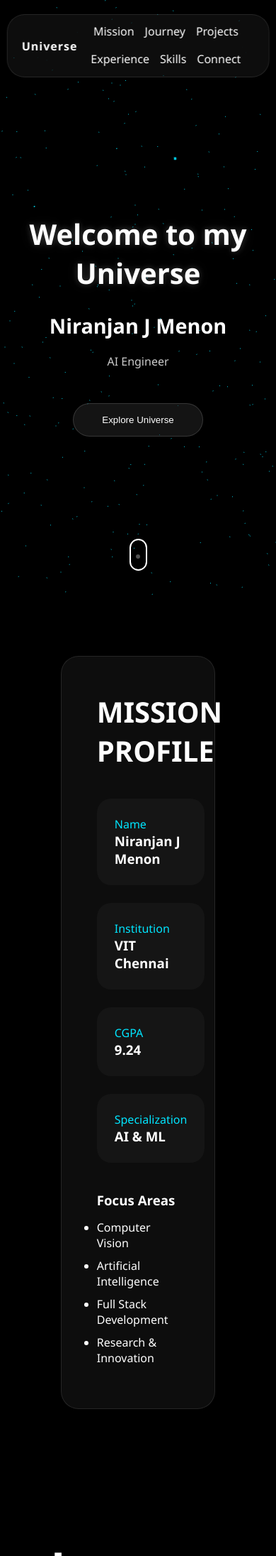
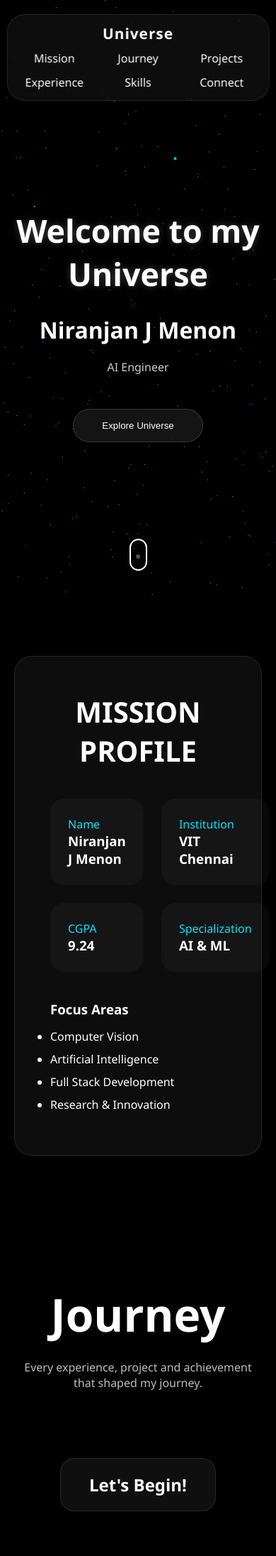
Before and after one commit to n-j-m06/Portfolio-Website, a Flask app: page / in a window 390 px wide; the page is wider, and only the part inside the window is pictured. Shown: the top 2192 px of that part at 71% size. Run offline with Flask 3, Linux system fonts and the light colour scheme.

Commit message:
Portfolio Website

```diff
--- a/static/css/style.css
+++ b/static/css/style.css
@@ -200,9 +200,9 @@ body{
 
 .profile-card{
 
-    width:80%;
+    width:100%;
 
-    max-width:1000px;
+    max-width:500px;
 
     background:rgba(255,255,255,0.05);
 
@@ -215,6 +215,8 @@ body{
     padding:50px;
 
     color:white;
+
+    margin:auto;
 }
 
 .profile-card h2{
@@ -1188,42 +1190,20 @@ section{
 /* ================================= */
 
 @media screen and (max-width:768px){
+    section{
 
-    /* NAVBAR */
+    padding-left:20px !important;
 
-    .navbar{
-
-        width:95%;
-
-        padding:12px 20px;
+    padding-right:20px !important;
 }
-
-    .nav-links{
-
-        gap:15px;
-
-        font-size:0.8rem;
-
-        flex-wrap:wrap;
-
-        justify-content:center;
-    }
-
-    .logo{
-
-        font-size:1rem;
-    }
-
-    /* HERO */
-
 #main-title{
 
-        font-size:2.5rem !important;
+    font-size:2.8rem !important;
 }
 
 #name{
 
-        font-size:1.8rem !important;
+    font-size:2rem !important;
 }
 
 #role{
@@ -1231,65 +1211,31 @@ section{
     font-size:1rem !important;
 }
 
-    /* MISSION PROFILE */
+    .navbar{
 
-    .info-grid{
+        width:95%;
 
-        grid-template-columns:1fr;
+        padding:12px;
+
+        flex-direction:column;
+
+        gap:10px;
     }
 
-    .profile-card{
+    .nav-links{
 
-        width:95%;
-    }
+        display:grid;
 
-    /* TREE */
+        grid-template-columns:
+        repeat(3,1fr);
 
-    .tree-branches{
-
-        grid-template-columns:1fr;
+        gap:10px;
 
         width:100%;
+
+        text-align:center;
     }
-
-    /* PROJECT VIEWER */
-
-    .project-grid{
-
-        grid-template-columns:1fr;
-    }
-
-    .project-header h1{
-
-        font-size:2rem;
-    }
-
-    /* EXPERIENCE */
-
-    .experience-grid{
-
-        grid-template-columns:1fr;
-    }
-
-    /* SKILLS */
-
-    .skills-grid{
-
-        grid-template-columns:1fr;
-    }
-
-    /* CONTACT */
-
-    .contact-grid{
-
-        grid-template-columns:1fr;
-    }
-
-    /* PROJECT GALAXY */
-
     .galaxy{
-
-        height:auto;
 
     display:flex;
 
@@ -1298,6 +1244,8 @@ section{
     justify-content:center;
 
     gap:20px;
+
+    height:auto;
 }
 
 .planet{
@@ -1307,10 +1255,13 @@ section{
     top:auto !important;
 
     left:auto !important;
+}
+.project-grid,
+.skills-grid,
+.experience-grid,
+.contact-grid{
 
-        width:140px;
-
-        height:140px;
+    grid-template-columns:1fr !important;
 }
 
 }
```
Lines whose indentation alone changed are shown as unchanged.
